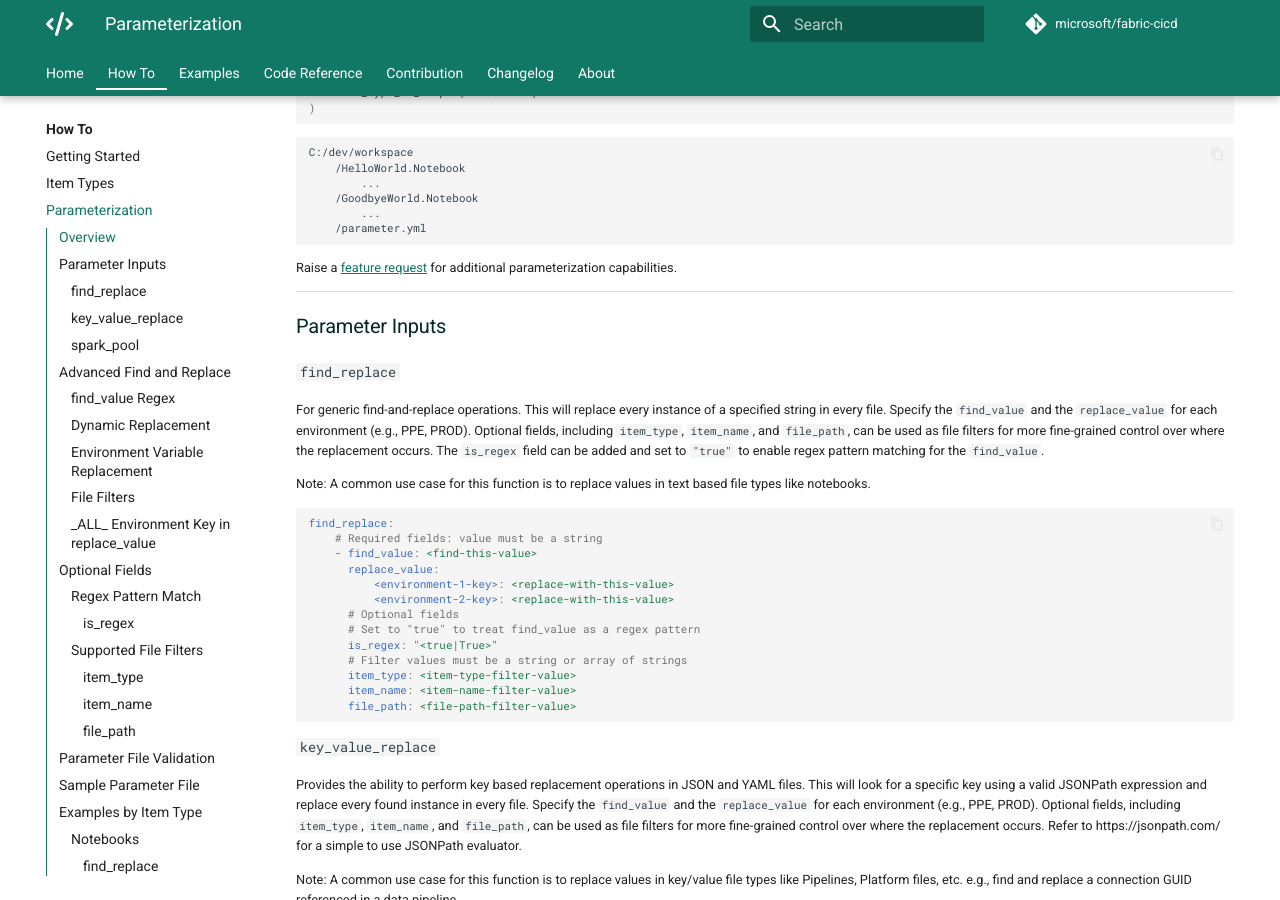
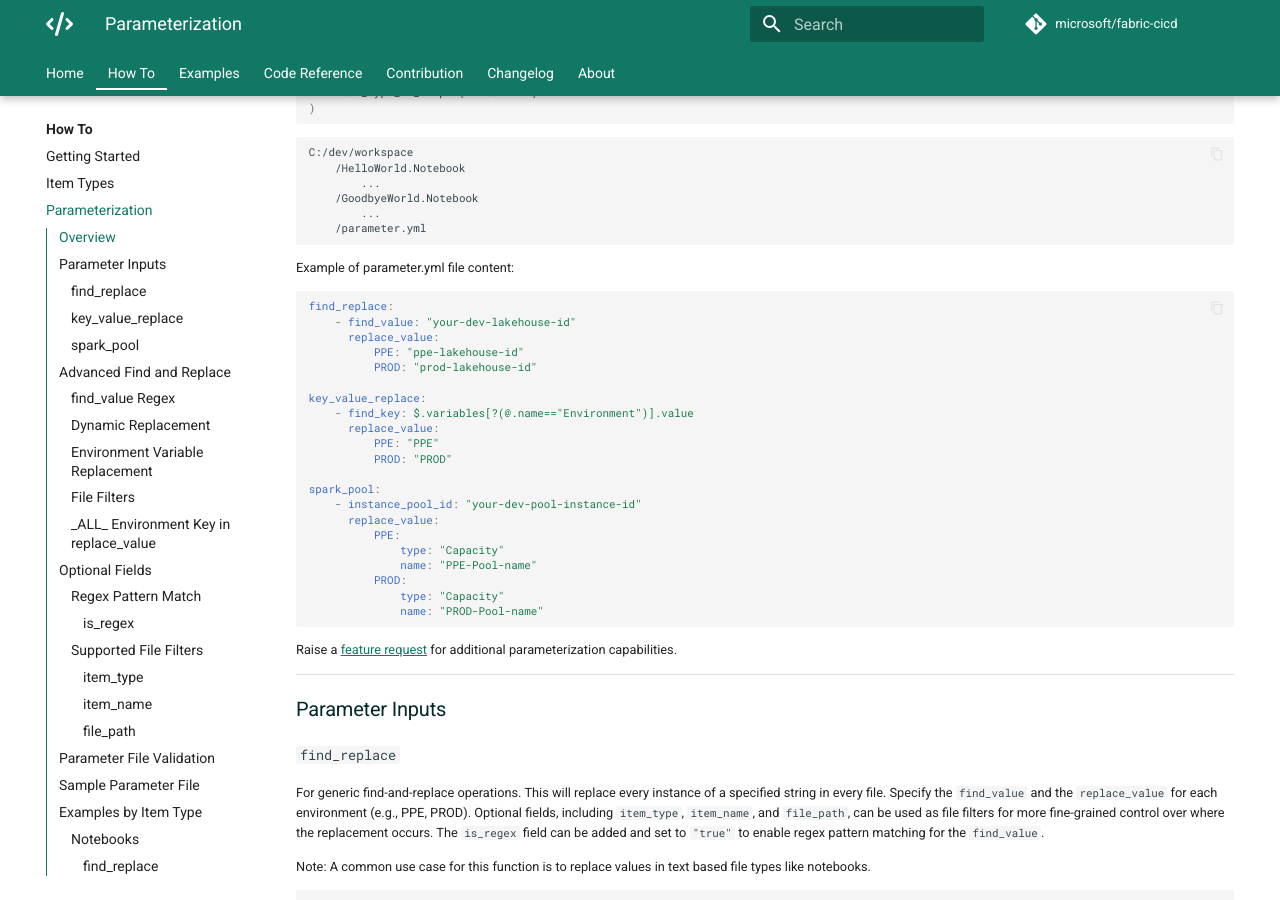
Before and after one commit to shirasassoon/fabric-cicd, an MkDocs documentation site: the page built from docs/how_to/parameterization.md, in a window 1280 px wide and 900 px high, scrolled down 410 px. Built offline with MkDocs 1.6.1 and Material for MkDocs 9.7.7, drawn with Linux system fonts in a browser that asks for light colours; comment, search, counter and statistics services are not loaded; the version menu is left out.

````diff
--- a/docs/how_to/parameterization.md
+++ b/docs/how_to/parameterization.md
@@ -22,6 +22,32 @@ C:/dev/workspace
     /GoodbyeWorld.Notebook
         ...
     /parameter.yml
+```
+
+Example of parameter.yml file content:
+
+```yaml
+find_replace:
+    - find_value: "your-dev-lakehouse-id"
+      replace_value:
+          PPE: "ppe-lakehouse-id"
+          PROD: "prod-lakehouse-id"
+
+key_value_replace:
+    - find_key: $.variables[?(@.name=="Environment")].value
+      replace_value:
+          PPE: "PPE"
+          PROD: "PROD"
+
+spark_pool:
+    - instance_pool_id: "your-dev-pool-instance-id"
+      replace_value:
+          PPE:
+              type: "Capacity"
+              name: "PPE-Pool-name"
+          PROD:
+              type: "Capacity"
+              name: "PROD-Pool-name"
 ```
 
 Raise a [feature request](https://github.com/microsoft/fabric-cicd/issues/new?template=2-feature.yml) for additional parameterization capabilities.
````
